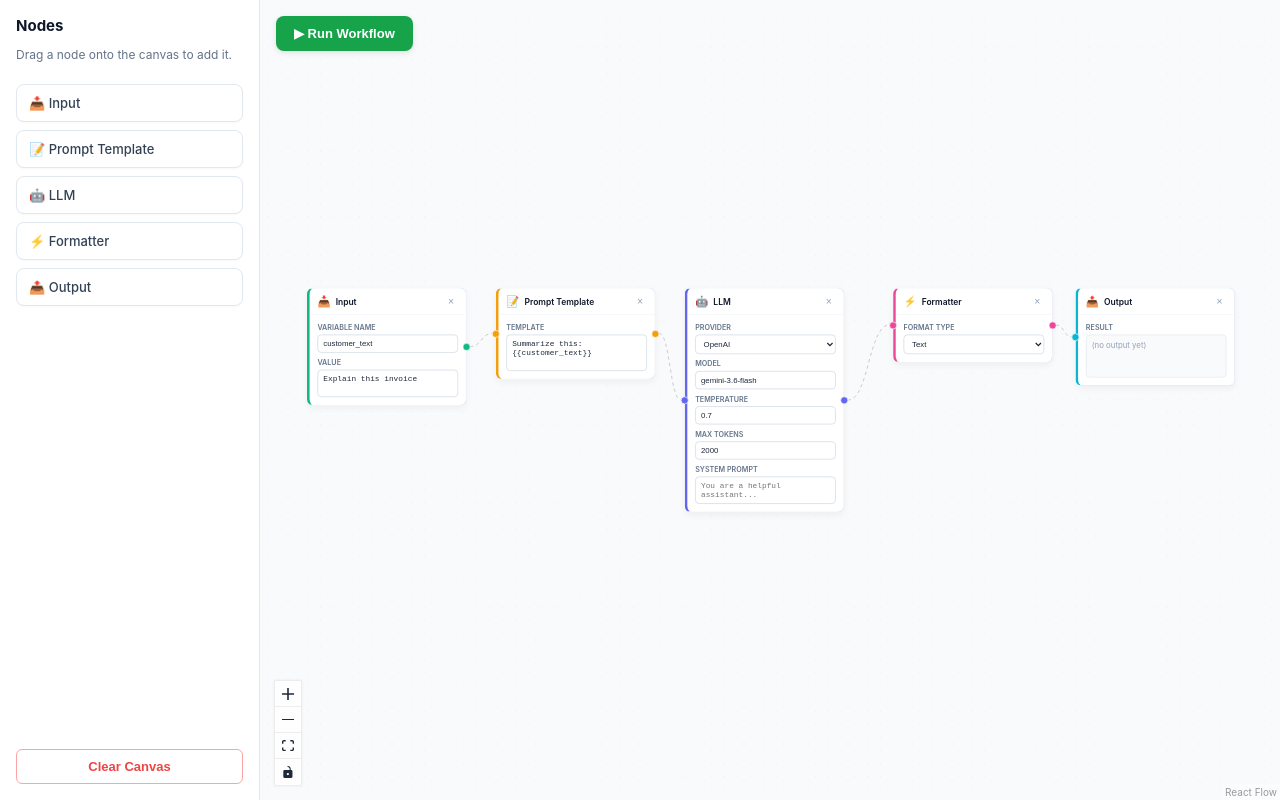
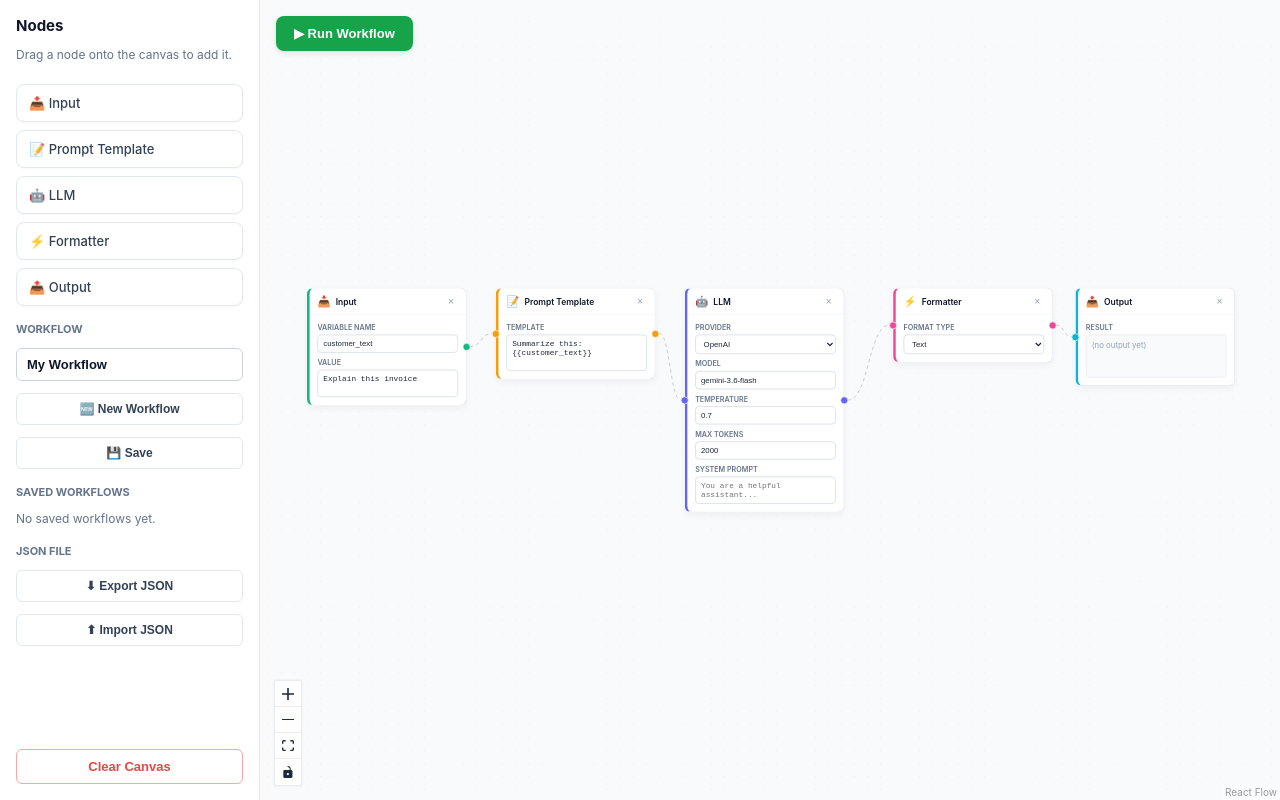
Before and after one commit to Delishaduarte/visual-ai-workflow-builder, a React app in the folder frontend/: page / in a window 1280 px wide. Built offline with nearby package versions, Linux system fonts and the light colour scheme; the HTML template or start-up script is replaced by a standard one.

Commit message:
Workflow Management

```diff
--- a/frontend/src/App.css
+++ b/frontend/src/App.css
@@ -337,3 +337,86 @@ html, body, #root {
   font-size: 11px;
   margin-left: 6px;
 }
+
+/* --- Workflow name input --- */
+.workflow-name-input {
+  width: 100%;
+  padding: 8px 10px;
+  border: 1px solid #cbd5e1;
+  border-radius: 6px;
+  font-size: 13px;
+  font-weight: 600;
+  color: #0f172a;
+  box-sizing: border-box;
+  outline: none;
+}
+
+.workflow-name-input:focus {
+  border-color: #6366f1;
+  box-shadow: 0 0 0 2px rgba(99, 102, 241, 0.15);
+}
+
+.sidebar-section-title {
+  font-size: 11px;
+  font-weight: 700;
+  color: #64748b;
+  text-transform: uppercase;
+  margin: 4px 0 0 0;
+}
+
+.sidebar-btn {
+  width: 100%;
+  padding: 8px;
+  background-color: #ffffff;
+  color: #334155;
+  border: 1px solid #e2e8f0;
+  border-radius: 6px;
+  font-size: 12px;
+  font-weight: 600;
+  cursor: pointer;
+}
+
+.sidebar-btn:hover {
+  border-color: #6366f1;
+  color: #4338ca;
+}
+
+.saved-workflow-row {
+  display: flex;
+  justify-content: space-between;
+  align-items: center;
+  padding: 6px 8px;
+  border: 1px solid #e2e8f0;
+  border-radius: 6px;
+  font-size: 12px;
+  color: #334155;
+}
+
+.saved-workflow-row-name {
+  cursor: pointer;
+  flex: 1;
+  overflow: hidden;
+  text-overflow: ellipsis;
+  white-space: nowrap;
+}
+
+.saved-workflow-row-name:hover {
+  color: #4338ca;
+}
+
+.saved-workflow-delete {
+  background: none;
+  border: none;
+  color: #94a3b8;
+  cursor: pointer;
+  font-size: 13px;
+  padding: 0 4px;
+}
+
+.saved-workflow-delete:hover {
+  color: #ef4444;
+}
+
+.hidden-file-input {
+  display: none;
+}
--- a/frontend/src/App.jsx
+++ b/frontend/src/App.jsx
@@ -1,4 +1,4 @@
-import { useCallback, useState } from 'react';
+import { useCallback, useState, useEffect } from 'react';
 import {
   ReactFlow,
   Background,
@@ -29,6 +29,10 @@ const nodeTypes = {
 
 let idCount = 0;
 const getId = () => `node_${Date.now()}_${idCount++}`;
+
+// The key our saved workflows live under inside localStorage.
+// We store ONE object: { "My Workflow": {nodes, edges}, "Another": {...} }
+const STORAGE_KEY = 'visual-ai-workflow-builder:saved-workflows';
 
 const initialNodes = [
   {
@@ -77,6 +81,21 @@ function statusIcon(status) {
   return '○';
 }
 
+// Reads the whole saved-workflows object out of localStorage.
+// Returns {} if nothing is saved yet or if the data is corrupted.
+function readSavedWorkflows() {
+  try {
+    const raw = localStorage.getItem(STORAGE_KEY);
+    return raw ? JSON.parse(raw) : {};
+  } catch {
+    return {};
+  }
+}
+
+function writeSavedWorkflows(workflows) {
+  localStorage.setItem(STORAGE_KEY, JSON.stringify(workflows));
+}
+
 function WorkflowCanvas() {
   const [nodes, setNodes, onNodesChange] = useNodesState(initialNodes);
   const [edges, setEdges, onEdgesChange] = useEdgesState(initialEdges);
@@ -85,6 +104,15 @@ function WorkflowCanvas() {
   const [runStatus, setRunStatus] = useState({});
   const [isRunning, setIsRunning] = useState(false);
   const [inspectedNodeId, setInspectedNodeId] = useState(null);
+
+  const [workflowName, setWorkflowName] = useState('My Workflow');
+  const [savedWorkflowNames, setSavedWorkflowNames] = useState([]);
+
+  // On first load, populate the sidebar's saved-workflows list from
+  // whatever's already sitting in localStorage from a previous session.
+  useEffect(() => {
+    setSavedWorkflowNames(Object.keys(readSavedWorkflows()));
+  }, []);
 
   const onConnect = useCallback(
     (connection) => setEdges((eds) => addEdge({ ...connection, animated: true }, eds)),
@@ -137,6 +165,120 @@ function WorkflowCanvas() {
     setInspectedNodeId(null);
   }, [setNodes, setEdges]);
 
+  // "New Workflow" = clear canvas AND reset the name, since it's
+  // meant to start a brand new, unrelated workflow.
+  const newWorkflow = useCallback(() => {
+    clearCanvas();
+    setWorkflowName('Untitled Workflow');
+  }, [clearCanvas]);
+
+  // Strips out our injected onChange/onDelete/runStatus fields before
+  // saving/exporting — we only want to persist the REAL data the user
+  // entered, not internal function references or transient run state.
+  const getCleanNodes = useCallback(() => {
+    return nodes.map((n) => ({
+      id: n.id,
+      type: n.type,
+      position: n.position,
+      data: {
+        ...n.data,
+        onChange: undefined,
+        onDelete: undefined,
+        runStatus: undefined,
+      },
+    }));
+  }, [nodes]);
+
+  const getCleanEdges = useCallback(() => {
+    return edges.map((e) => ({
+      id: e.id,
+      source: e.source,
+      target: e.target,
+      animated: e.animated,
+    }));
+  }, [edges]);
+
+  // --- SAVE (to localStorage) ---
+  const saveWorkflow = useCallback(() => {
+    const name = workflowName.trim() || 'Untitled Workflow';
+    const allSaved = readSavedWorkflows();
+    allSaved[name] = { nodes: getCleanNodes(), edges: getCleanEdges() };
+    writeSavedWorkflows(allSaved);
+    setSavedWorkflowNames(Object.keys(allSaved));
+    setWorkflowName(name);
+  }, [workflowName, getCleanNodes, getCleanEdges]);
+
+  // --- LOAD (from localStorage) ---
+  const loadWorkflow = useCallback(
+    (name) => {
+      const allSaved = readSavedWorkflows();
+      const workflow = allSaved[name];
+      if (!workflow) return;
+
+      setNodes(workflow.nodes);
+      setEdges(workflow.edges);
+      setWorkflowName(name);
+      setRunStatus({});
+      setInspectedNodeId(null);
+    },
+    [setNodes, setEdges]
+  );
+
+  // --- DELETE (from localStorage) ---
+  const deleteWorkflow = useCallback((name) => {
+    const allSaved = readSavedWorkflows();
+    delete allSaved[name];
+    writeSavedWorkflows(allSaved);
+    setSavedWorkflowNames(Object.keys(allSaved));
+  }, []);
+
+  // --- EXPORT (download as a .json file) ---
+  const exportWorkflow = useCallback(() => {
+    const name = workflowName.trim() || 'Untitled Workflow';
+    const exportData = {
+      name,
+      nodes: getCleanNodes(),
+      edges: getCleanEdges(),
+    };
+
+    // Build an in-memory file (Blob), then trigger a download using a
+    // temporary invisible link — this is the standard browser pattern
+    // for "download this JS object as a file" with no backend involved.
+    const blob = new Blob([JSON.stringify(exportData, null, 2)], { type: 'application/json' });
+    const url = URL.createObjectURL(blob);
+    const link = document.createElement('a');
+    link.href = url;
+    // Turn "My Customer Support Workflow" into "my-customer-support-workflow.json"
+    link.download = `${name.toLowerCase().replace(/\s+/g, '-')}.json`;
+    link.click();
+    URL.revokeObjectURL(url);
+  }, [workflowName, getCleanNodes, getCleanEdges]);
+
+  // --- IMPORT (read an uploaded .json file) ---
+  const importWorkflow = useCallback(
+    (file) => {
+      const reader = new FileReader();
+      reader.onload = (event) => {
+        try {
+          const parsed = JSON.parse(event.target.result);
+          if (!parsed.nodes || !parsed.edges) {
+            alert('This file does not look like a valid workflow export.');
+            return;
+          }
+          setNodes(parsed.nodes);
+          setEdges(parsed.edges);
+          setWorkflowName(parsed.name || 'Imported Workflow');
+          setRunStatus({});
+          setInspectedNodeId(null);
+        } catch (err) {
+          alert('Could not read that file — is it valid JSON?');
+        }
+      };
+      reader.readAsText(file);
+    },
+    [setNodes, setEdges]
+  );
+
   const wait = (ms) => new Promise((resolve) => setTimeout(resolve, ms));
 
   const runWorkflow = useCallback(async () => {
@@ -149,19 +291,7 @@ function WorkflowCanvas() {
     });
     setRunStatus(pendingStatus);
 
-    const payload = {
-      nodes: nodes.map((n) => ({
-        id: n.id,
-        type: n.type,
-        position: n.position,
-        data: n.data,
-      })),
-      edges: edges.map((e) => ({
-        id: e.id,
-        source: e.source,
-        target: e.target,
-      })),
-    };
+    const payload = { nodes: getCleanNodes(), edges: getCleanEdges() };
 
     let response;
     try {
@@ -178,16 +308,10 @@ function WorkflowCanvas() {
     }
 
     for (const result of response.results) {
-      setRunStatus((prev) => ({
-        ...prev,
-        [result.nodeId]: { status: 'running' },
-      }));
+      setRunStatus((prev) => ({ ...prev, [result.nodeId]: { status: 'running' } }));
       await wait(300);
 
-      setRunStatus((prev) => ({
-        ...prev,
-        [result.nodeId]: result,
-      }));
+      setRunStatus((prev) => ({ ...prev, [result.nodeId]: result }));
 
       if (result.status === 'success' && result.output !== undefined) {
         updateNodeData(result.nodeId, { value: result.output });
@@ -197,7 +321,7 @@ function WorkflowCanvas() {
     }
 
     setIsRunning(false);
-  }, [nodes, edges, updateNodeData]);
+  }, [nodes, getCleanNodes, getCleanEdges, updateNodeData]);
 
   const nodesWithHandlers = nodes.map((node) => ({
     ...node,
@@ -218,7 +342,18 @@ function WorkflowCanvas() {
 
   return (
     <div className="app-container">
-      <Sidebar onClearCanvas={clearCanvas} />
+      <Sidebar
+        workflowName={workflowName}
+        onWorkflowNameChange={setWorkflowName}
+        onNewWorkflow={newWorkflow}
+        onSaveWorkflow={saveWorkflow}
+        onExportWorkflow={exportWorkflow}
+        onImportWorkflow={importWorkflow}
+        savedWorkflowNames={savedWorkflowNames}
+        onLoadWorkflow={loadWorkflow}
+        onDeleteWorkflow={deleteWorkflow}
+        onClearCanvas={clearCanvas}
+      />
       <div className="canvas-wrapper">
         <ReactFlow
           nodes={nodesWithHandlers}
@@ -247,11 +382,7 @@ function WorkflowCanvas() {
               const s = runStatus[node.id];
               if (!s) return null;
               return (
-                <div
-                  key={node.id}
-                  className="status-row"
-                  onClick={() => setInspectedNodeId(node.id)}
-                >
+                <div key={node.id} className="status-row" onClick={() => setInspectedNodeId(node.id)}>
                   <span className="status-row-label">
                     <span>{statusIcon(s.status)}</span>
                     <span>{node.type.replace('Node', '')}</span>
@@ -283,9 +414,7 @@ function WorkflowCanvas() {
               <>
                 <p className="inspect-section-label">Input</p>
                 <div className="inspect-section-content">
-                  {inspected.input !== null && inspected.input !== undefined
-                    ? String(inspected.input)
-                    : '(none)'}
+                  {inspected.input !== null && inspected.input !== undefined ? String(inspected.input) : '(none)'}
                 </div>
                 <p className="inspect-section-label">Output</p>
                 <div className="inspect-section-content">
--- a/frontend/src/components/Sidebar.jsx
+++ b/frontend/src/components/Sidebar.jsx
@@ -1,10 +1,35 @@
-// Uses the browser's built-in HTML5 drag-and-drop API.
-// When dragging starts, we stash which node type was picked up
-// inside the drag event itself, so the canvas can read it on drop.
-export default function Sidebar({ onClearCanvas }) {
+import { useRef } from 'react';
+
+// Sidebar now handles: node palette (unchanged), workflow name,
+// New/Save/Load/Delete, Export/Import, and Clear Canvas.
+export default function Sidebar({
+  workflowName,
+  onWorkflowNameChange,
+  onNewWorkflow,
+  onSaveWorkflow,
+  onExportWorkflow,
+  onImportWorkflow,
+  savedWorkflowNames,
+  onLoadWorkflow,
+  onDeleteWorkflow,
+  onClearCanvas,
+}) {
+  // A hidden native file input, triggered programmatically by our
+  // visible "Import JSON" button — this is a common pattern since
+  // <input type="file"> can't be styled well directly.
+  const fileInputRef = useRef(null);
+
   const onDragStart = (event, nodeType) => {
     event.dataTransfer.setData('application/reactflow', nodeType);
     event.dataTransfer.effectAllowed = 'move';
+  };
+
+  const handleFileSelected = (event) => {
+    const file = event.target.files[0];
+    if (!file) return;
+    onImportWorkflow(file);
+    // Reset the input so selecting the SAME file again still fires onChange.
+    event.target.value = '';
   };
 
   return (
@@ -30,6 +55,42 @@ export default function Sidebar({ onClearCanvas }) {
         </div>
       </div>
 
+      <h3 className="sidebar-section-title">Workflow</h3>
+      <input
+        type="text"
+        className="workflow-name-input"
+        placeholder="Untitled Workflow"
+        value={workflowName}
+        onChange={(e) => onWorkflowNameChange(e.target.value)}
+      />
+
+      <button className="sidebar-btn" onClick={onNewWorkflow}>🆕 New Workflow</button>
+      <button className="sidebar-btn" onClick={onSaveWorkflow}>💾 Save</button>
+
+      <h3 className="sidebar-section-title">Saved Workflows</h3>
+      {savedWorkflowNames.length === 0 && (
+        <p className="sidebar-desc">No saved workflows yet.</p>
+      )}
+      {savedWorkflowNames.map((name) => (
+        <div key={name} className="saved-workflow-row">
+          <span className="saved-workflow-row-name" onClick={() => onLoadWorkflow(name)}>
+            {name}
+          </span>
+          <button className="saved-workflow-delete" onClick={() => onDeleteWorkflow(name)}>×</button>
+        </div>
+      ))}
+
+      <h3 className="sidebar-section-title">JSON File</h3>
+      <button className="sidebar-btn" onClick={onExportWorkflow}>⬇ Export JSON</button>
+      <button className="sidebar-btn" onClick={() => fileInputRef.current.click()}>⬆ Import JSON</button>
+      <input
+        ref={fileInputRef}
+        type="file"
+        accept="application/json"
+        className="hidden-file-input"
+        onChange={handleFileSelected}
+      />
+
       <div style={{ marginTop: 'auto' }}>
         <button className="clear-btn" onClick={onClearCanvas}>Clear Canvas</button>
       </div>
```
